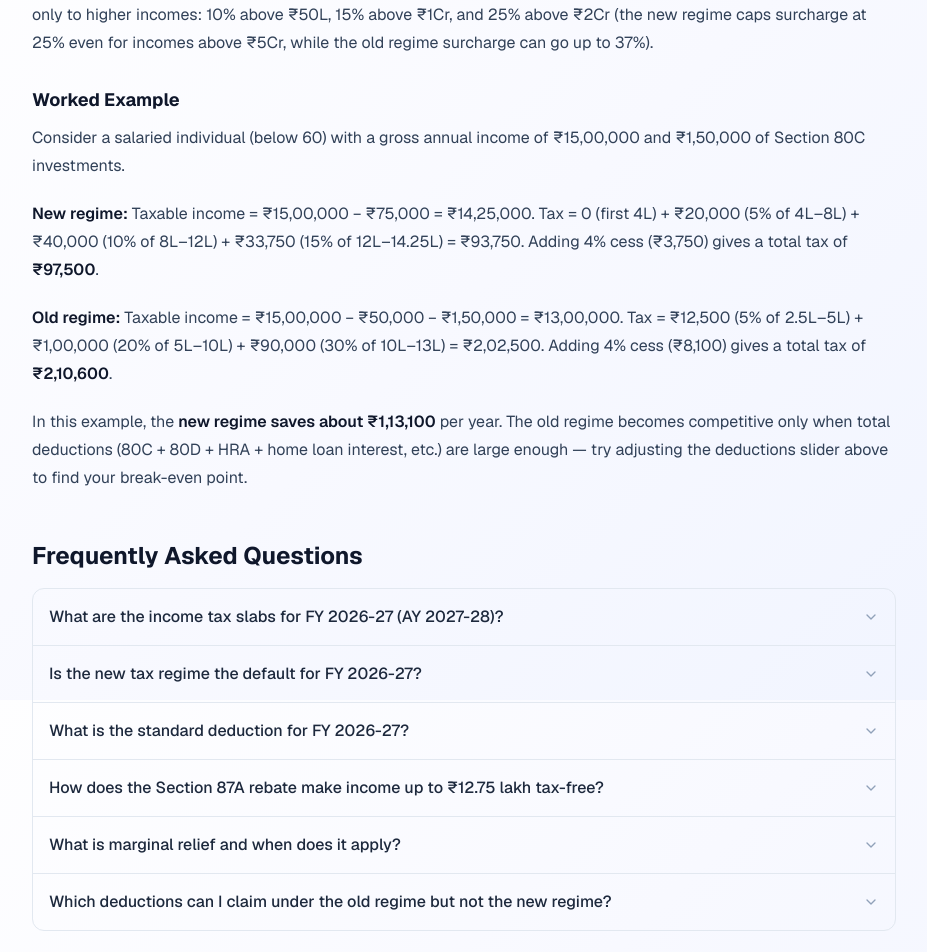
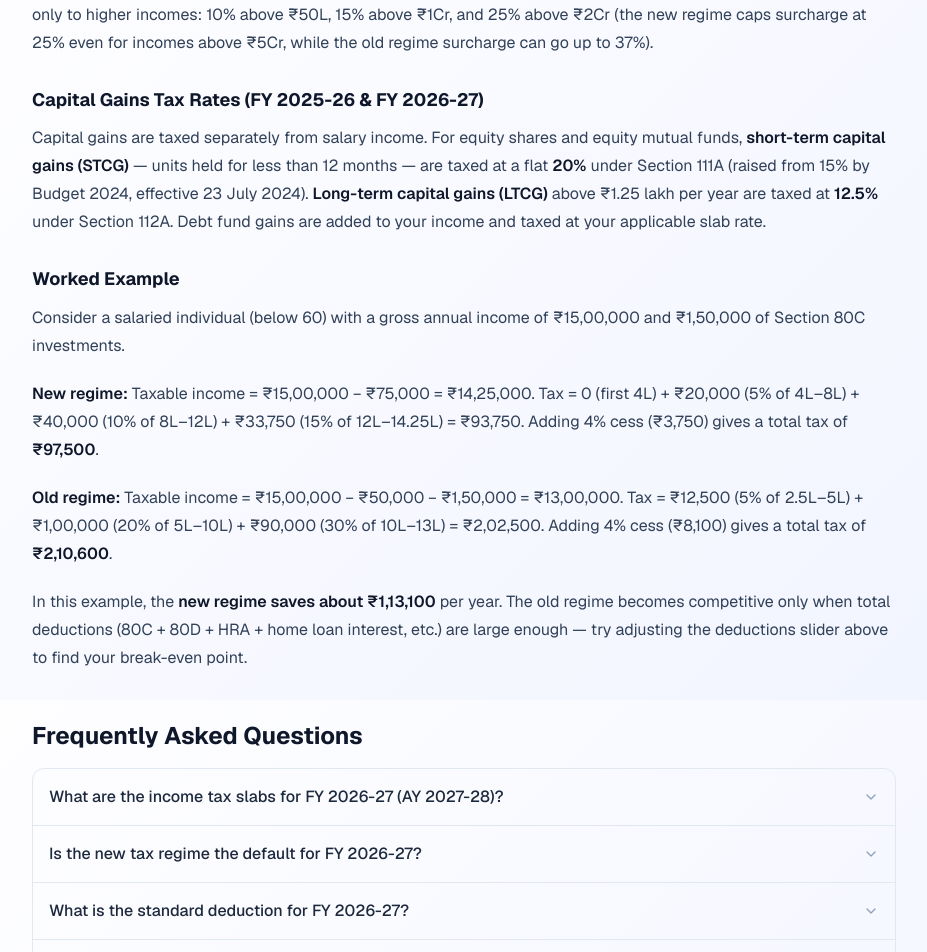
Before and after one commit to ganeshmeena77-gif/paisacalc, a Next.js app: page /income-tax-calculator in a window 1280 px wide. Shown: the part 4100-5052 px from the top of the page, without its empty margins (176-1103 px from the left). Built offline with nearby package versions, Linux system fonts and the light colour scheme.

Commit message:
Add STCG 20% rate info to income tax calculator (FAQ + body section)

```diff
--- a/app/income-tax-calculator/page.tsx
+++ b/app/income-tax-calculator/page.tsx
@@ -42,6 +42,11 @@ const faqs = [
     question: "Which deductions can I claim under the old regime but not the new regime?",
     answer:
       "The old regime allows deductions such as Section 80C (up to ₹1.5L for PPF, ELSS, life insurance, etc.), Section 80D (health insurance premiums), HRA exemption, home loan interest under Section 24(b), and NPS contributions under 80CCD(1B). The new regime does not allow most of these — only the standard deduction and employer's NPS contribution.",
+  },
+  {
+    question: "What is the STCG tax rate on equity for FY 2025-26 and FY 2026-27?",
+    answer:
+      "Short-term capital gains (STCG) on equity shares and equity-oriented mutual funds (held for less than 12 months) are taxed at a flat 20% under Section 111A, effective from 23 July 2024 (Budget 2024). This rate applies for both FY 2025-26 and FY 2026-27. Prior to Budget 2024, the rate was 15%. Long-term capital gains (LTCG) on equity above ₹1.25 lakh per year are taxed at 12.5% under Section 112A.",
   },
 ];
 
@@ -118,6 +123,16 @@ export default function Page() {
         up to 37%).
       </p>
 
+      <h3>Capital Gains Tax Rates (FY 2025-26 &amp; FY 2026-27)</h3>
+      <p>
+        Capital gains are taxed separately from salary income. For equity shares and equity mutual funds,{" "}
+        <strong>short-term capital gains (STCG)</strong> — units held for less than 12 months — are taxed at a
+        flat <strong>20%</strong> under Section 111A (raised from 15% by Budget 2024, effective 23 July 2024).{" "}
+        <strong>Long-term capital gains (LTCG)</strong> above ₹1.25 lakh per year are taxed at{" "}
+        <strong>12.5%</strong> under Section 112A. Debt fund gains are added to your income and taxed at your
+        applicable slab rate.
+      </p>
+
       <h3>Worked Example</h3>
       <p>
         Consider a salaried individual (below 60) with a gross annual income of ₹15,00,000 and ₹1,50,000 of
```
